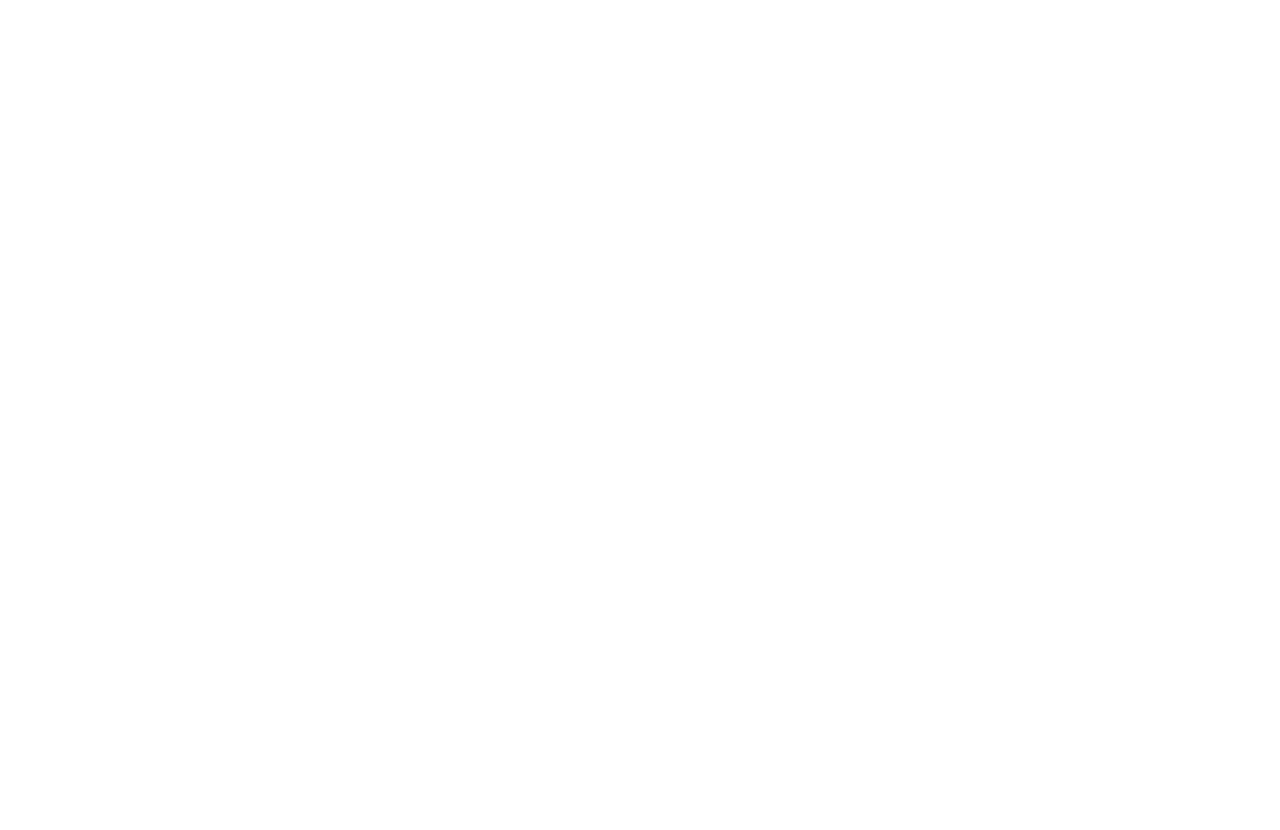
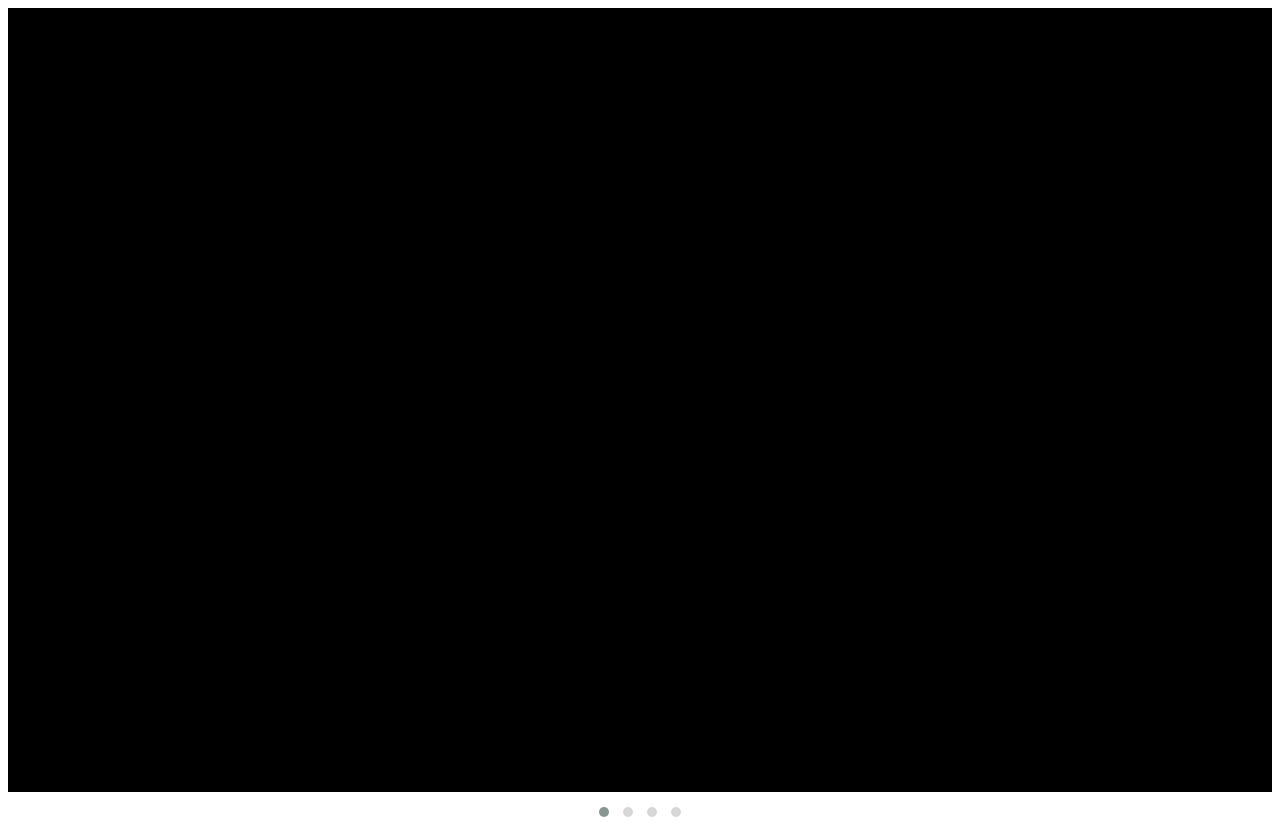
Before and after one commit to pinky-nadar/hakuna-matata, a plain HTML site: page index.html in a window 1280 px wide. Before the commit the page ends 800 px from the top, so only its background shows below. Drawn offline with nearby package versions, Linux system fonts and the light colour scheme; grey boxes are pictures that could not be loaded.

Commit message:
Update index.html

```diff
--- a/index.html
+++ b/index.html
@@ -17,5 +17,11 @@
 		    <div class="item-video" data-merge="1"><a class="owl-video" href="https://www.youtube.com/watch?v=0fhoIate4qI"></a></div>
 		    <div class="item-video" data-merge="2"><a class="owl-video" href="https://www.youtube.com/watch?v=EF_kj2ojZaE"></a></div>
 		</div>
+
+		<script>
+			$(document).ready(function(){
+			  $(".owl-carousel").owlCarousel();
+			});
+		</script>
 	</body>
 </html>
```
